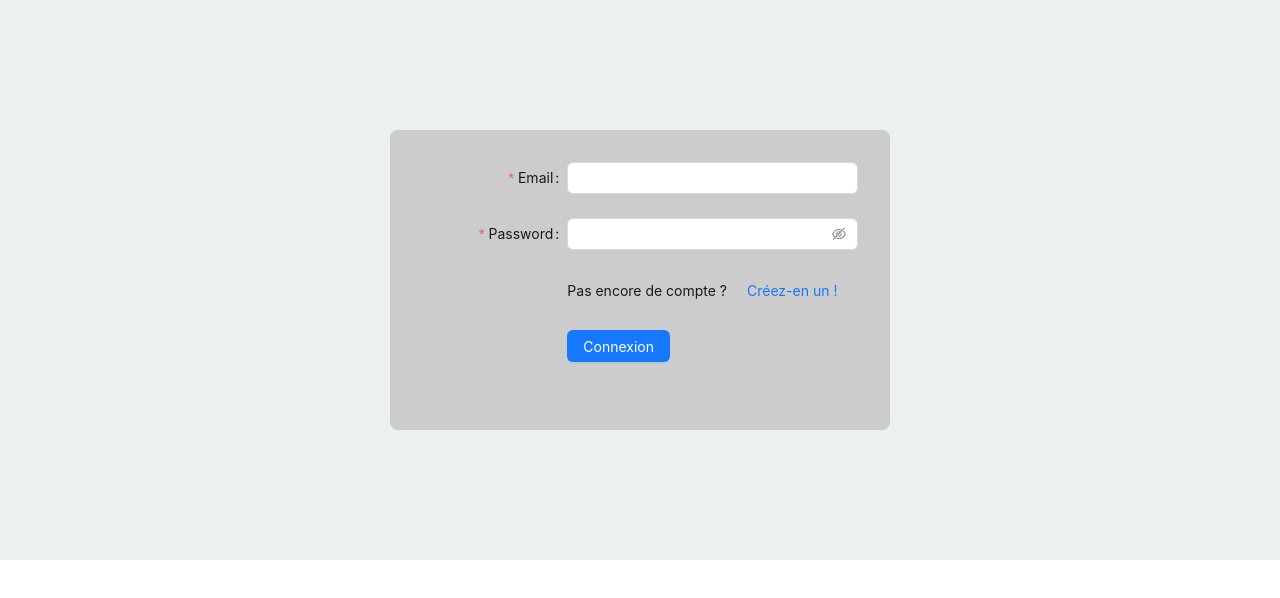
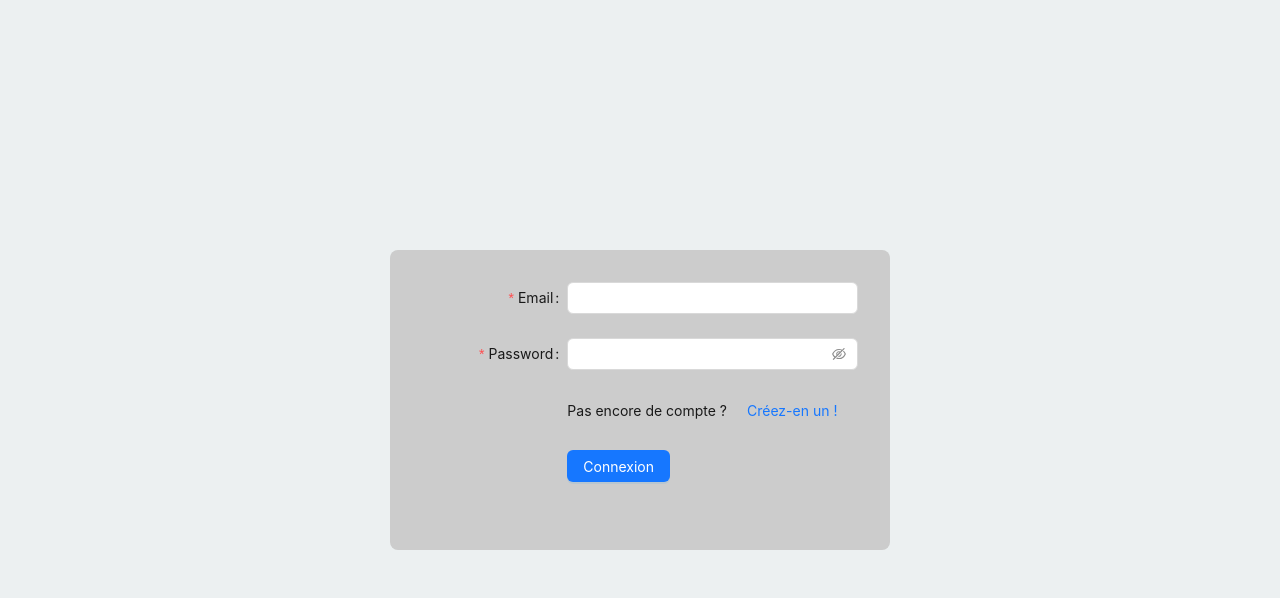
Before and after one commit to Wins9393/wiame-vrd-machinery-rent, a React (Create React App) app in the folder app/: page / in a window 1280 px wide. Shown: the top 598 px of the page. Built offline with nearby package versions, Linux system fonts and the light colour scheme; no server answers.

Commit message:
fix some styles

```diff
--- a/app/src/App.css
+++ b/app/src/App.css
@@ -9,6 +9,6 @@
   justify-content: center;
   align-items: center;
   flex-direction: column;
-  min-height: 70vh;
+  min-height: 100vh;
   background-color: #ecf0f1;
 }
--- a/app/src/components/navbar/navbar.css
+++ b/app/src/components/navbar/navbar.css
@@ -6,8 +6,9 @@
   display: flex;
   justify-content: center;
   align-items: center;
-  position: sticky;
+  position: absolute;
   top: 0;
+  left: 0;
 }
 
 .navbar__container {
--- a/app/src/contexts/UserContext.js
+++ b/app/src/contexts/UserContext.js
@@ -79,6 +79,7 @@ const Provider = ({ children }) => {
   };
 
   const logout = () => {
+    sessionStorage.removeItem("toto");
     setIsConnected(false);
     setUserId(null);
     setUser(null);
```
